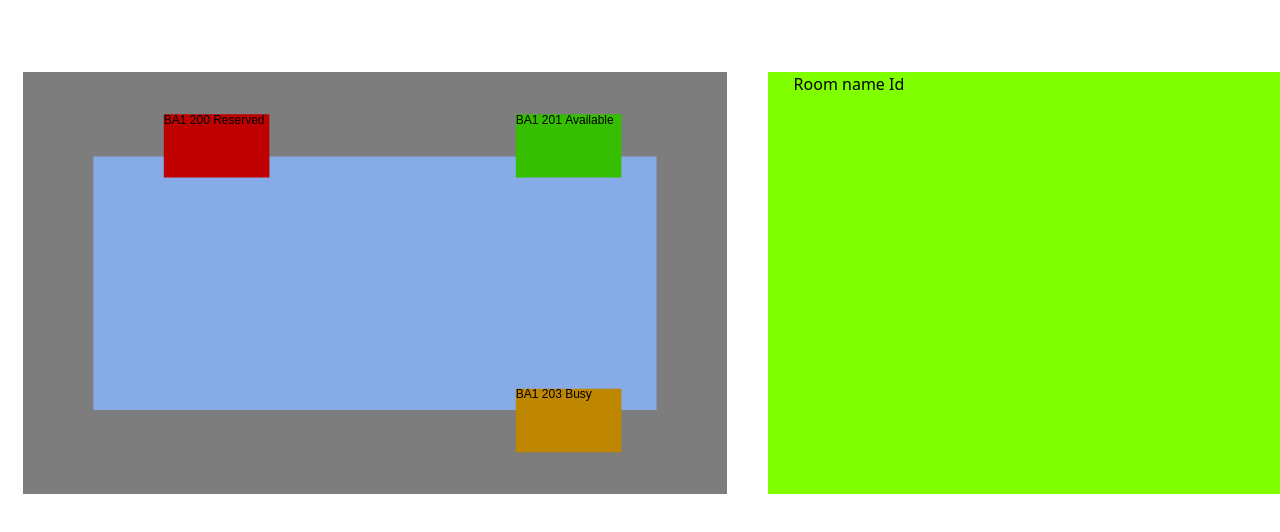
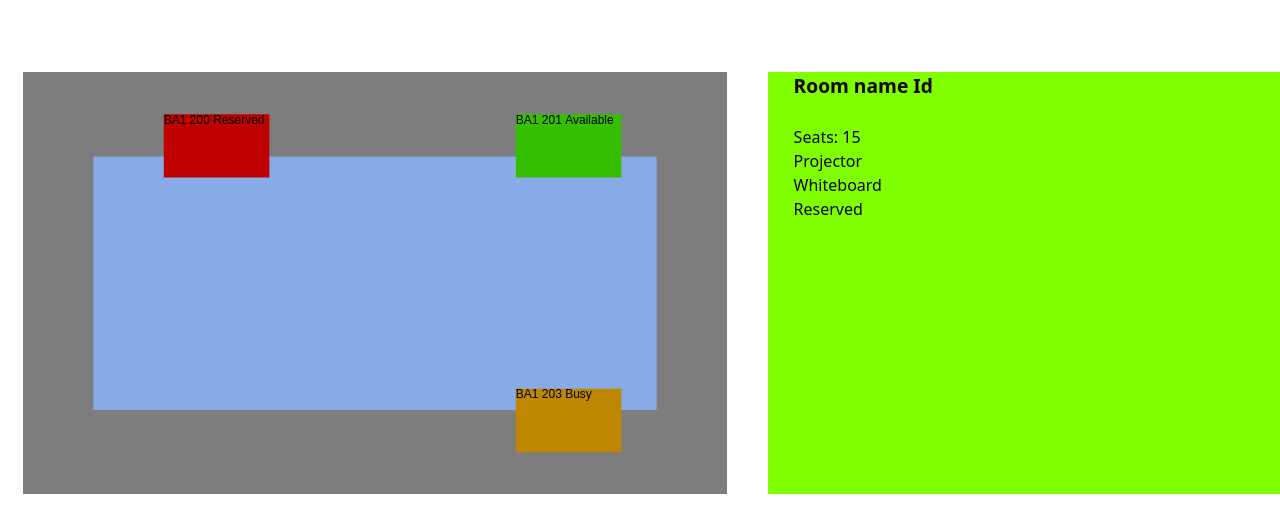
Before and after one commit to CBrosch0/Room-Availability, a React (Vite) app: page / in a window 1280 px wide. Shown: the top 532 px of the page. Built offline with nearby package versions, Linux system fonts and the light colour scheme.

Commit message:
Search page styling and room usestates

```diff
--- a/src/components/pages/Search.css
+++ b/src/components/pages/Search.css
@@ -12,3 +12,8 @@
     padding-left:5%;
     padding-right:5%;
   }
+
+  h1 {
+    font-size: larger;
+    font-weight: bold;
+  }
--- a/src/components/pages/Search.tsx
+++ b/src/components/pages/Search.tsx
@@ -5,8 +5,6 @@ import Room from '../search/Room.tsx'
 
 
 export default function Search() {
-    const [width, setWidth] = useState()
-
 
     return (
         <>
--- a/src/components/search/room.tsx
+++ b/src/components/search/room.tsx
@@ -3,8 +3,15 @@ import { useState } from 'react'
 export default function Room() {
     const [id, setId] = useState("Id")
     const [name, setName] = useState("Room name")
+    const [seats, setSeats] = useState(15)
+    const [projector, setProjector] = useState(true)
+    const [whiteboard, setWhiteboard] = useState(true)
+    const [audio, setAudio] = useState(false)
+    const [video, setVideo] = useState(false)
+    const [occupied, setOccupied] = useState(true)
+    const [reserved, setReserved] = useState(false)
 
-    const [droppedDown, setDroppedDown] = useState(false)
+    const [droppedDown, setDroppedDown] = useState(true)
 
     function getId() {
         return id;
@@ -14,29 +21,64 @@ export default function Room() {
         return name;
     }
 
+    function getSeats() {
+        return seats;
+    }
+
+    function getProjector() {
+        return projector;
+    }
+
+    function getWhiteboard() {
+        return whiteboard;
+    }
+
+    function getAudio() {
+        return audio;
+    }
+
+    function getVideo() {
+        return video;
+    }
+
+    function getStatus() {
+        if (reserved && !occupied) {
+            return (<p>Available</p>)
+        } else if (!reserved) {
+            return (<p>Reserved</p>)
+        } else {
+            return (<p>Busy</p>)
+        }
+    }
+
     function getDroppedDown() {
         return droppedDown;
     }
 
 
     function getDropdown() {
-        if(getDroppedDown()){
+        if (getDroppedDown()) {
             return (
                 <>
                     <div>
-                        Trait 1
-                        Trait 2
+                        <p>Seats: {getSeats()}</p>
+                        {getProjector() ? <p>Projector</p> : <></>}
+                        {getWhiteboard() ? <p>Whiteboard</p> : <></>}
+                        {getAudio() ? <p>Audio</p> : <></>}
+                        {getVideo() ? <p>Video</p> : <></>}
+                        {getStatus()}
                     </div>
                 </>
             )
-        }else{
-            return(null)
+        } else {
+            return (null)
         }
     }
 
     return (
         <>
             <h1>{getName() + " " + getId()}</h1>
+            <br />
             {getDropdown()}
         </>
     )
```
